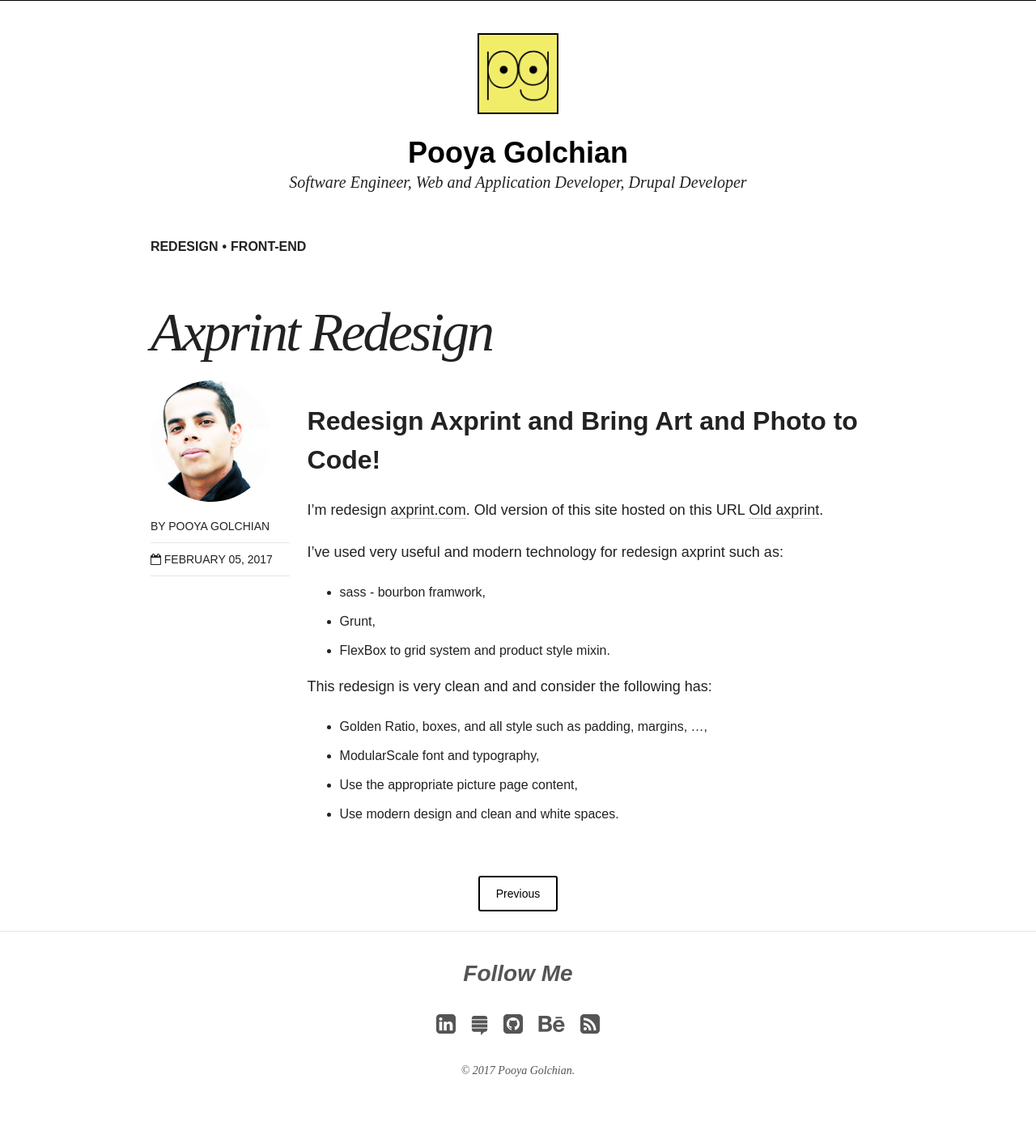
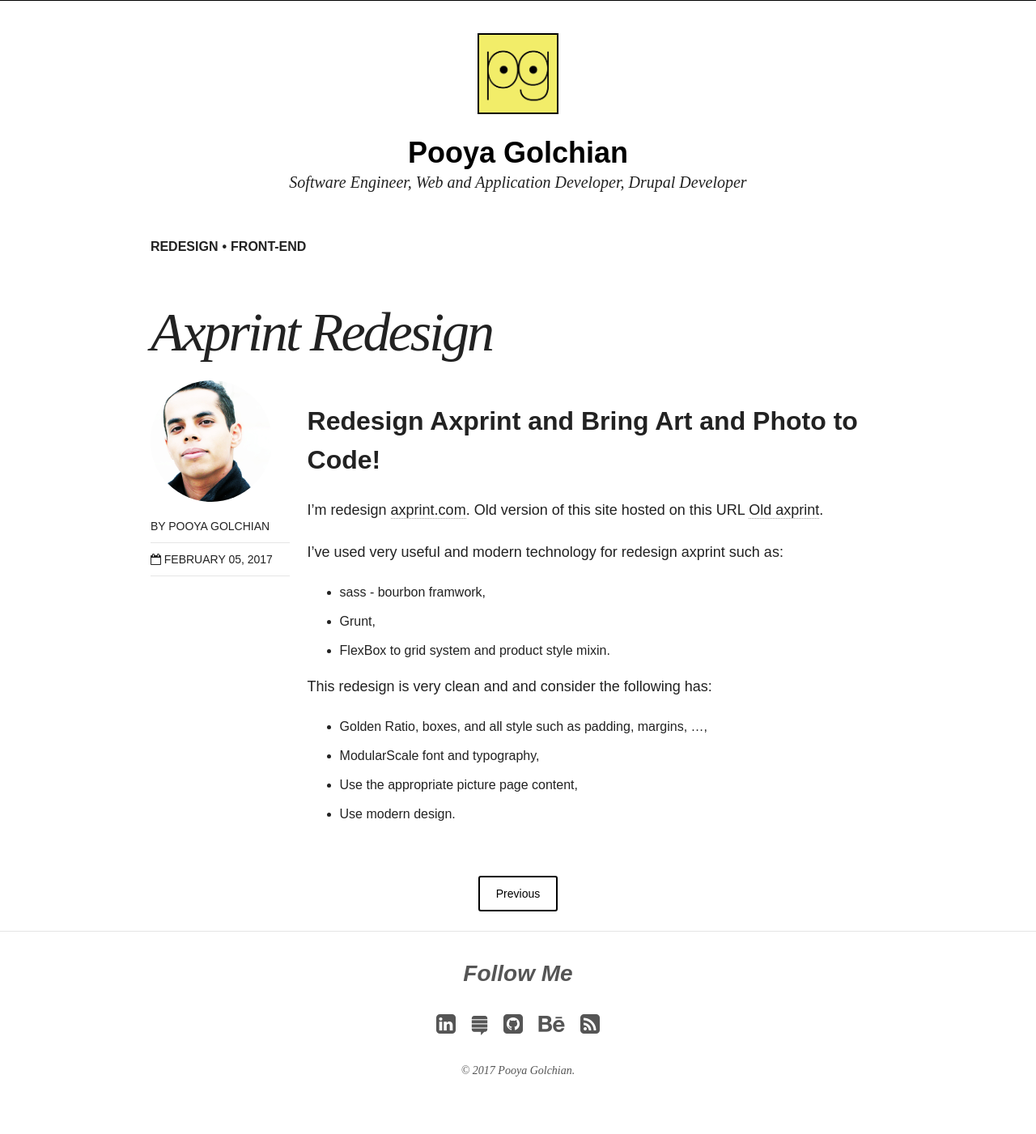
Before and after one commit to pooyagolchian/jekyll-theme, a Jekyll site: the page built from _posts/blog/2017-02-06-axprint-redesign.md, in a window 1280 px wide. Shown: the whole page at 81% size. Built offline with Jekyll 4.4.1, drawn with Linux system fonts in a browser that asks for light colours; nearby versions of some CDN libraries.

Commit message:
update blog post

```diff
--- a/_posts/blog/2017-02-06-axprint-redesign.md
+++ b/_posts/blog/2017-02-06-axprint-redesign.md
@@ -25,4 +25,4 @@ This redesign is very clean and and consider the following has:
 * Golden Ratio, boxes, and all style such as padding, margins, ...,
 * ModularScale font and typography,
 * Use the appropriate picture page content,
-* Use modern design and clean and white spaces.
+* Use modern design.
```
